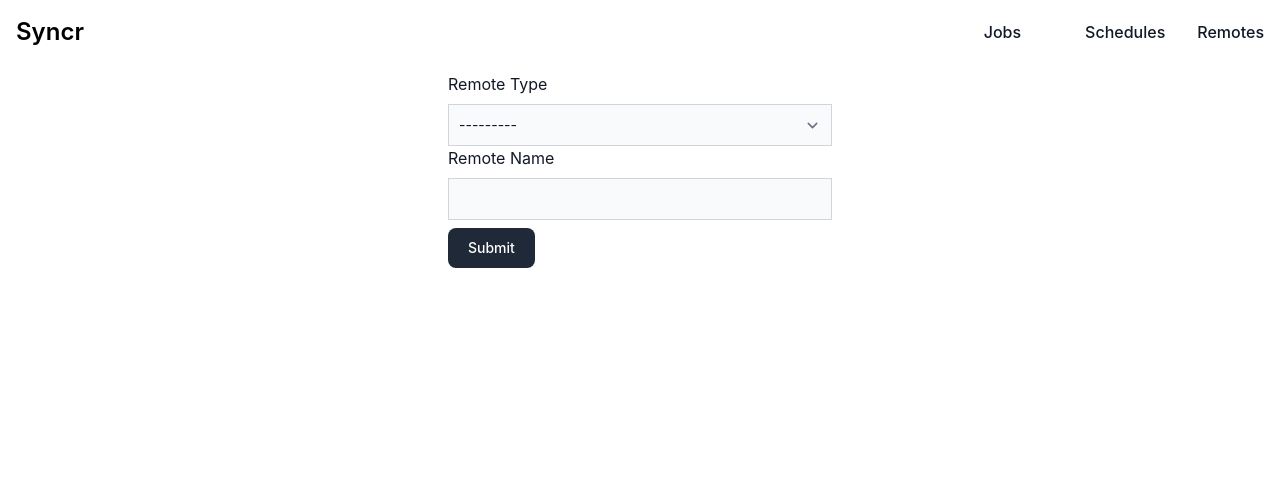
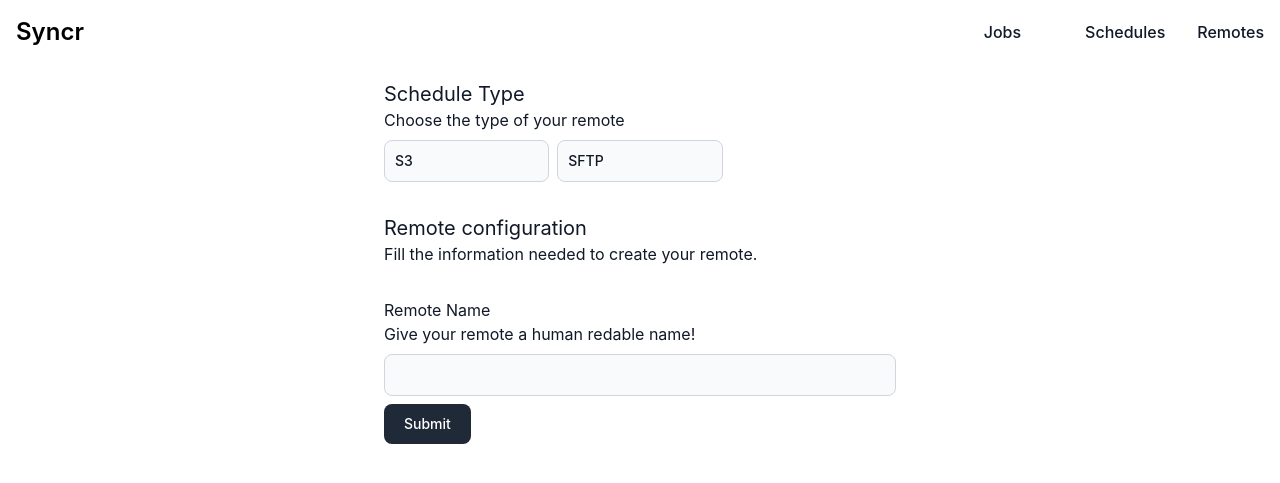
Before and after one commit to Zeptiny/Syncr, a Django app: page /remote/new/ in a window 1280 px wide. Shown: the top 483 px of the page. Run offline with Django 5.2, Linux system fonts and the light colour scheme; some libraries are stand-ins or nearby versions.

Commit message:
Better remote creation form

```diff
--- a/Syncr/sync/forms.py
+++ b/Syncr/sync/forms.py
@@ -16,12 +16,18 @@ class remoteCreateForm(forms.ModelForm):
         }
 
         widgets = {
-            'name': forms.TextInput(attrs={'class': 'bg-gray-50 border border-gray-300 text-gray-900 text-sm focus:ring-blue-500 focus:border-blue-500 block w-full p-2.5 dark:bg-gray-700 dark:border-gray-600 dark:placeholder-gray-400 dark:text-white dark:focus:ring-blue-500 dark:focus:border-blue-500'}),
-            'type': forms.Select(attrs={'class': 'bg-gray-50 border border-gray-300 text-gray-900 text-sm focus:ring-blue-500 focus:border-blue-500 block w-full p-2.5 dark:bg-gray-700 dark:border-gray-600 dark:placeholder-gray-400 dark:text-white dark:focus:ring-blue-500 dark:focus:border-blue-500'}),
+            'name': forms.TextInput(attrs={'class': 'rounded-lg bg-gray-50 border border-gray-300 text-gray-900 text-sm focus:ring-blue-500 focus:border-blue-500 block w-full p-2.5 dark:bg-gray-700 dark:border-gray-600 dark:placeholder-gray-400 dark:text-white dark:focus:ring-blue-500 dark:focus:border-blue-500'}),
+            'type': forms.Select(attrs={
+                'class': 'bg-gray-50 border border-gray-300 text-gray-900 text-sm focus:ring-blue-500 focus:border-blue-500 block w-full p-2.5 dark:bg-gray-700 dark:border-gray-600 dark:placeholder-gray-400 dark:text-white dark:focus:ring-blue-500 dark:focus:border-blue-500'}),
         }
+
     def __init__(self, *args, **kwargs):
         super(remoteCreateForm, self).__init__(*args, **kwargs)
+        # Remove the empty label by overriding choices
+        self.fields['type'].choices = [choice for choice in self.fields['type'].choices if choice[0] != '']  # Remove empty choice
         self.fields['config'].widget = forms.HiddenInput()
+
+
 
 class remoteWidget(forms.Select):
     def __init__(self, *args, **kwargs):
--- a/Syncr/sync/templates/sync/remoteCreate.html
+++ b/Syncr/sync/templates/sync/remoteCreate.html
@@ -1,39 +1,59 @@
 {% extends "base.html" %}
 
 {% block content %}
-<form action="" method="POST" class="max-w-sm mx-auto">
+<form action="" method="POST" class="max-w-lg mx-auto">
     {% csrf_token %}
-    <div>
-        <label for="{{ form.type.id_for_label }}" class="block mb-2 text-gray-900 dark:text-white">{{ form.type.label }}</label>
-        {{ form.type }}
+    <h1 class="block mt-2 text-xl text-gray-900 dark:text-white">Schedule Type</h1>
+    <p class="block mb-2 text-gray-900 dark:text-gray-300">Choose the type of your remote</p>
+    <div class="grid grid-cols-3 gap-2">
+        {% for choice in form.type %}
+        <label class="bg-gray-50 rounded-lg border border-gray-300 text-gray-900 text-sm block w-full p-2.5 dark:bg-gray-700 dark:border-gray-600 dark:placeholder-gray-400 dark:text-white dark:focus:ring-blue-500 dark:focus:border-blue-500 hover:cursor-pointer dark:hover:bg-gray-800 dark:has-checked:bg-blue-500">
+                <input
+                    type="radio"
+                    class="hidden"
+                    name="{{ form.type.name }}"
+                    value="{{ choice.data.value }}"
+                >
+                <div class="flex flex-col">
+                    <span class="font-medium">{{ choice.data.label }}</span>
+                </div>
+            </label>
+        {% endfor %}
     </div>
-    <div>
-        <label for="{{ form.name.id_for_label }}" class="block mb-2 text-gray-900 dark:text-white">{{ form.name.label }}</label>
+
+    <div class="mt-8">
+        <h1 class="block mt-2 text-xl text-gray-900 dark:text-white">Remote configuration</h1>
+        <p class="block mb-2 text-gray-900 dark:text-gray-300">Fill the information needed to create your remote.</p>
+        <div id="dynamic-fields-container">
+        </div>
+    </div>
+
+    <div class="mt-8">
+        <label for="{{ form.name.id_for_label }}" class="block text-gray-900 dark:text-white">{{ form.name.label }}</label>
+        <p class="block mb-2 text-gray-900 dark:text-gray-300">Give your remote a human redable name!</p>
         {{ form.name }}
     </div>
 
-    {{form.config}}
-    <div id="dynamic-fields-container"></div>
+    {{ form.config }}
     <button type="submit" class="mt-2 hover:cursor-pointer text-white bg-gray-800 hover:bg-gray-900 focus:outline-none focus:ring-4 focus:ring-gray-300 font-medium rounded-lg text-sm px-5 py-2.5 me-2 mb-2 dark:bg-gray-800 dark:hover:bg-gray-700 dark:focus:ring-gray-700 dark:border-gray-700">Submit</button>
 </form>
 {% endblock content %}
 
-
-{% comment %}
-These scripts are before the content, in the head, but are placed here for convenience.
-{% endcomment %}
 {% block scripts_head %}
 <script>
     document.addEventListener('DOMContentLoaded', function() {
-        const remoteTypeField = document.querySelector('select[name="type"]');
+        const radioButtons = document.querySelectorAll('input[name="{{ form.type.name }}"]');
         const configField = document.querySelector('input[name="config"]');
         const form = document.querySelector('form');
         const dynamicFieldsContainer = document.querySelector('#dynamic-fields-container');
-        const remoteFields = {{ remote_fields|safe }};
+        const remoteFields = {{ remote_fields|safe }};  // Assuming remote_fields is a dictionary in context
 
-        remoteTypeField.addEventListener('change', function() {
-            const selectedType = remoteTypeField.value;
-            updateConfigField(selectedType);
+        // Add event listener to radio buttons
+        radioButtons.forEach(radio => {
+            radio.addEventListener('change', function() {
+                const selectedType = this.value;  // Get the selected type
+                updateConfigField(selectedType);
+            });
         });
 
         form.addEventListener('submit', function(event) {
@@ -60,7 +80,7 @@ These scripts are before the content, in the head, but are placed here for conve
 
             const label = document.createElement('label');
             label.textContent = labelText;
-            label.classList.add('dynamic-field', 'block', 'mb-2', 'text-gray-900', 'dark:text-white');
+            label.classList.add('dynamic-field', 'block', 'mt-2', 'text-gray-900', 'dark:text-white');
 
             const input = document.createElement('input');
             input.type = 'text';
@@ -83,8 +103,9 @@ These scripts are before the content, in the head, but are placed here for conve
         }
 
         // Trigger the updateConfigField function if a type is already selected
-        if (remoteTypeField.value) {
-            updateConfigField(remoteTypeField.value);
+        const selectedType = document.querySelector('input[name="{{ form.type.name }}"]:checked');
+        if (selectedType) {
+            updateConfigField(selectedType.value);
         }
     });
 </script>
```
